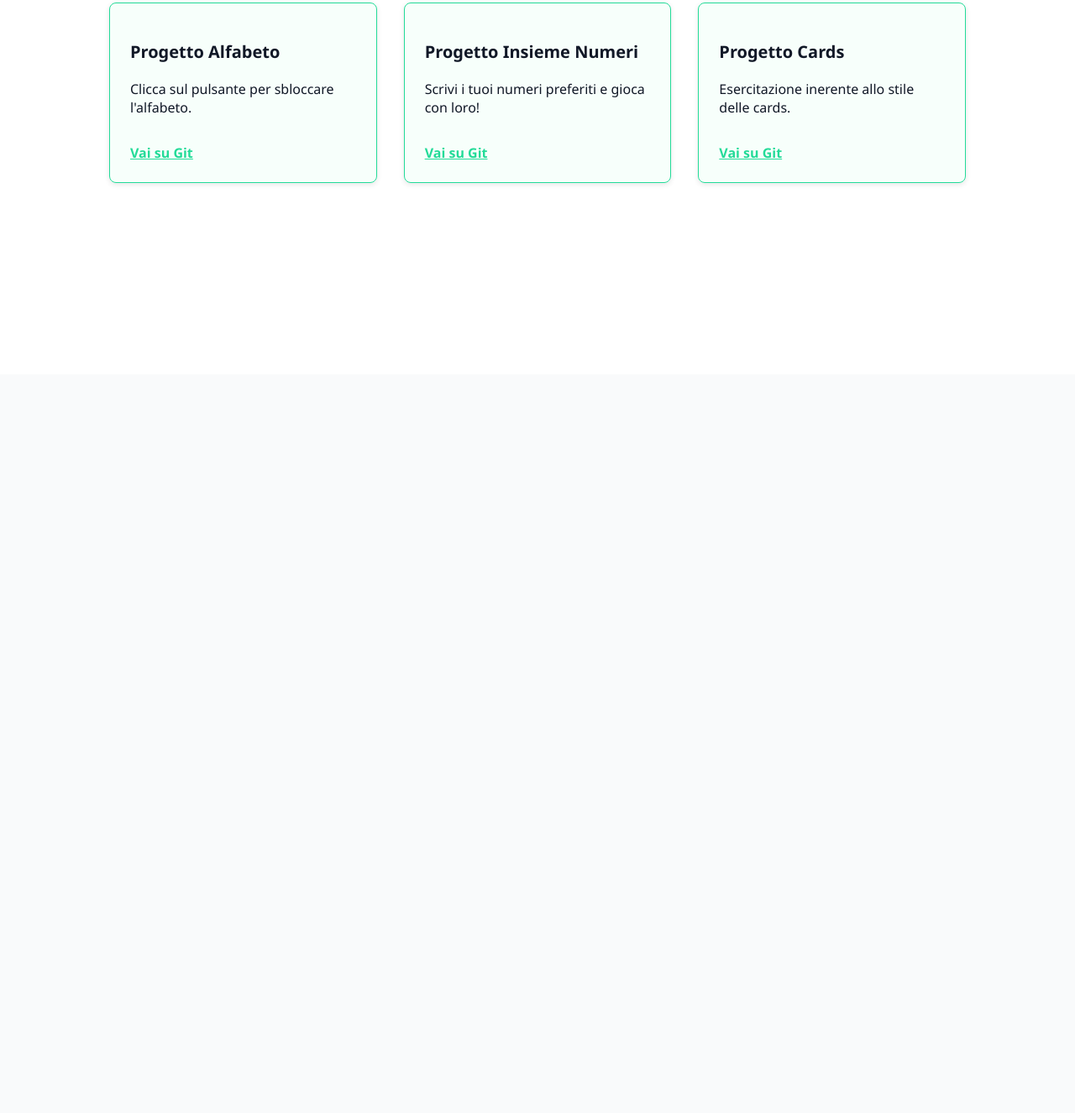
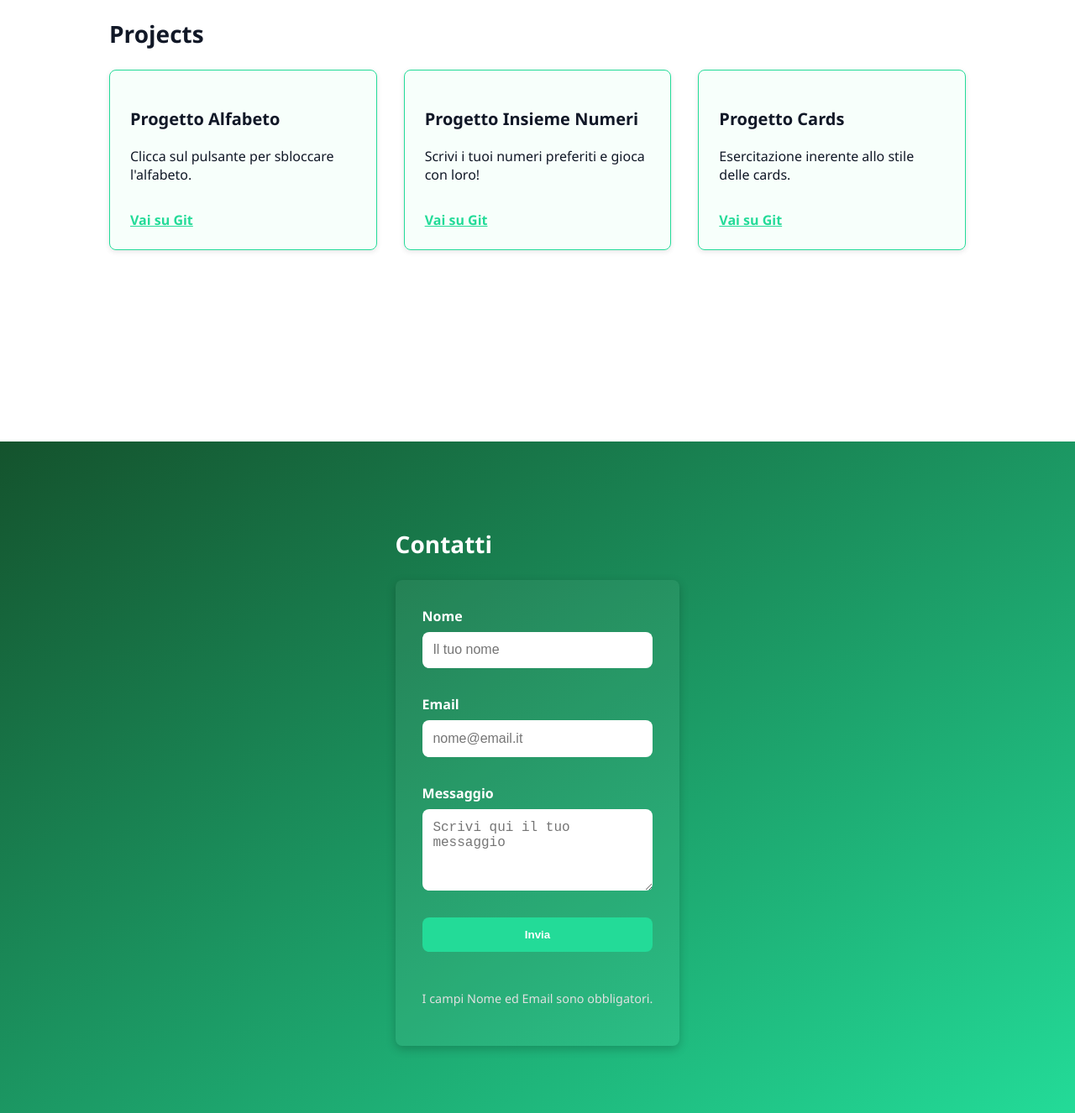
Before and after one commit to LaBrunaElisabetta/DevStudent-Progetto-Riverloop, a plain HTML site: page index.html in a window 1280 px wide. Shown: the part 1020-2346 px from the top of the page at 84% size. Before the commit the page ends 1466 px from the top, so only its background shows below. Drawn offline with Linux system fonts and the light colour scheme.

Commit message:
feat: creazione sezione contatti e il suo foglio di stile

```diff
--- a/index.html
+++ b/index.html
@@ -137,6 +137,58 @@
       </section>
 
       <!-- FINE PROGETTI -->
+
+      <!-- CONTATTI -->
+      <section id="contatti" class="section" aria-labelledby="tit-contatti">
+        <div class="container">
+          <h2 id="title-contatti">Contatti</h2>
+
+          <form class="form" aria-describedby="form-help">
+            <div class="form__row">
+              <label for="nome">Nome</label>
+              <input
+                id="nome"
+                name="nome"
+                type="text"
+                placeholder="Il tuo nome"
+                autocomplete="name"
+                required
+              />
+            </div>
+
+            <div class="form__row">
+              <label for="email">Email</label>
+              <input
+                id="email"
+                name="email"
+                type="email"
+                placeholder="nome@email.it"
+                autocomplete="email"
+                required
+              />
+            </div>
+
+            <div class="form__row">
+              <label for="msg">Messaggio</label>
+              <textarea
+                id="msg"
+                name="msg"
+                rows="4"
+                placeholder="Scrivi qui il tuo messaggio"
+                autocomplete="off"
+              ></textarea>
+            </div>
+
+            <button type="submit" class="btn btn--primary">Invia</button>
+
+            <p id="form-help" class="text-muted">
+              I campi Nome ed Email sono obbligatori.
+            </p>
+          </form>
+        </div>
+
+      </section>
+
     </main>
 
     <!-- SCRIPT JS -->
--- a/style.css
+++ b/style.css
@@ -277,7 +277,7 @@ a {
 }
 
 .hero .container p {
-  font-size: var(--fs-xl);
+  font-size: var(--fs);
   font-weight: 600;
 }
 
@@ -327,8 +327,8 @@ a {
 #about {
   display: grid;
   align-items: center;
-  background-color: #e8fff1;
-  height: 50vh;
+  background-image: linear-gradient(to bottom right, #e8fff1, #23db98);
+  height: 60vh;
 }
 
 .about-content p {
@@ -384,3 +384,74 @@ a {
   color: var(--brand);
   text-decoration: underline;
 }
+
+/* CONTATTI */
+
+#contatti {
+  display: grid;
+  place-items: center; /* centra orizzontalmente e verticalmente */
+  background: linear-gradient(to bottom right, #14532d, #23db98);
+  color: #fff;
+  padding-block: var(--space-4);
+  height: 100vh;
+}
+
+/* FORM */
+.form {
+  display: grid;
+  grid-template-columns: 1fr;
+  gap: var(--space-3);
+  max-width: 600px;
+  width: 100%;
+  background-color: rgba(255, 255, 255, 0.05);
+  padding: var(--space-3);
+  border-radius: var(--radius);
+  box-shadow: 0 4px 12px rgba(0, 0, 0, 0.2);
+}
+
+
+.form__row {
+  display: grid;
+  gap: 0.5rem;
+}
+
+/* INPUT E TEXTAREA */
+.form input,
+.form textarea {
+  padding: 0.8rem;
+  border-radius: var(--radius);
+  border: none;
+  font-size: var(--fs-base);
+  background-color: #fff;
+  color: var(--fg);
+}
+
+
+.form label {
+  font-weight: 600;
+  color: #fff;
+}
+
+
+.form button {
+  padding: 0.8rem 1.2rem;
+  background-color: var(--brand);
+  color: #fff;
+  border: none;
+  border-radius: var(--radius);
+  font-weight: 700;
+  cursor: pointer;
+  transition: transform 0.2s ease;
+}
+
+.form button:hover {
+  transform: scale(1.05);
+  background-color: #198754;
+}
+
+
+.text-muted {
+  font-size: 0.9rem;
+  color: #e0e0e0;
+  text-align: center;
+}
```
